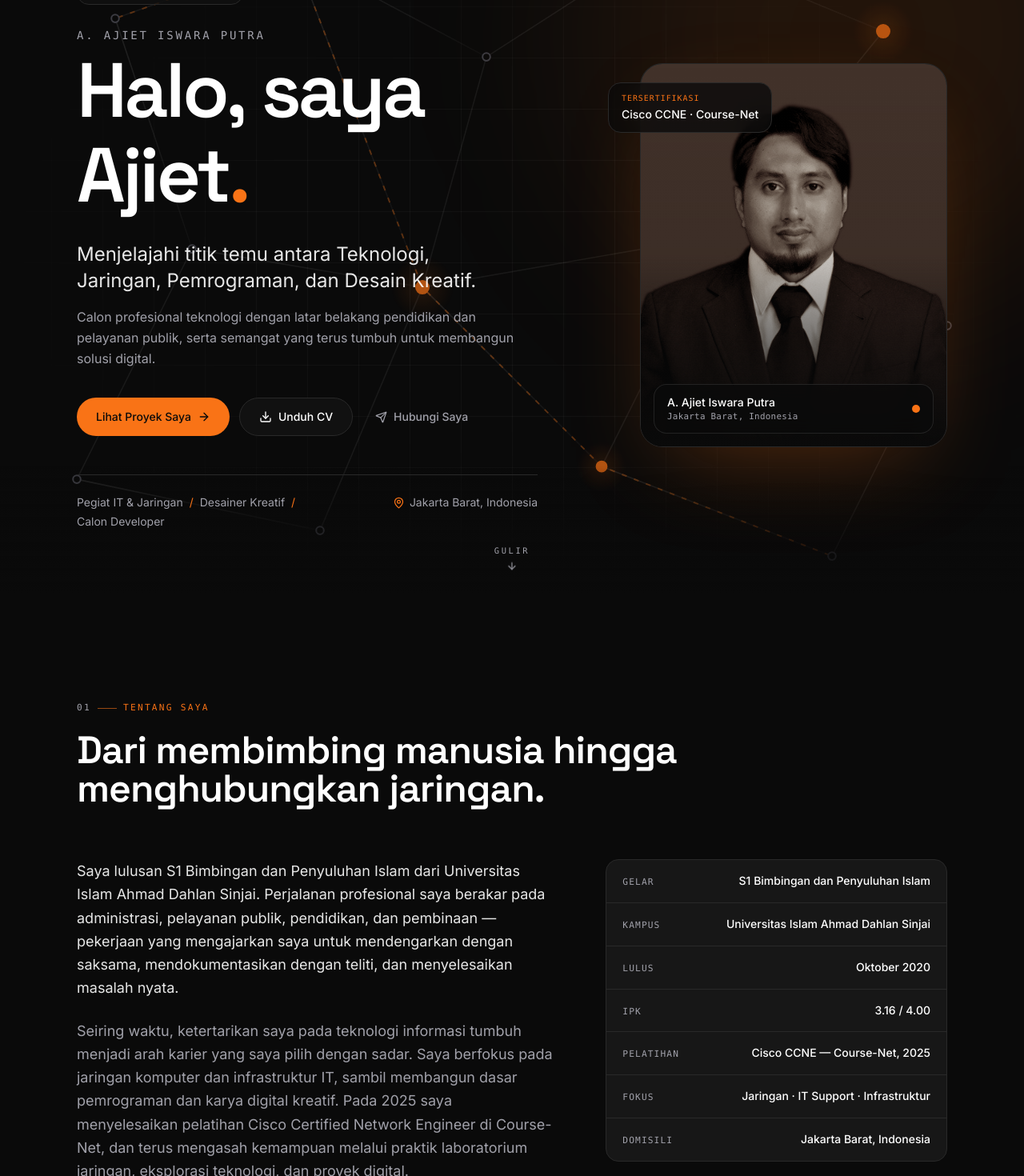
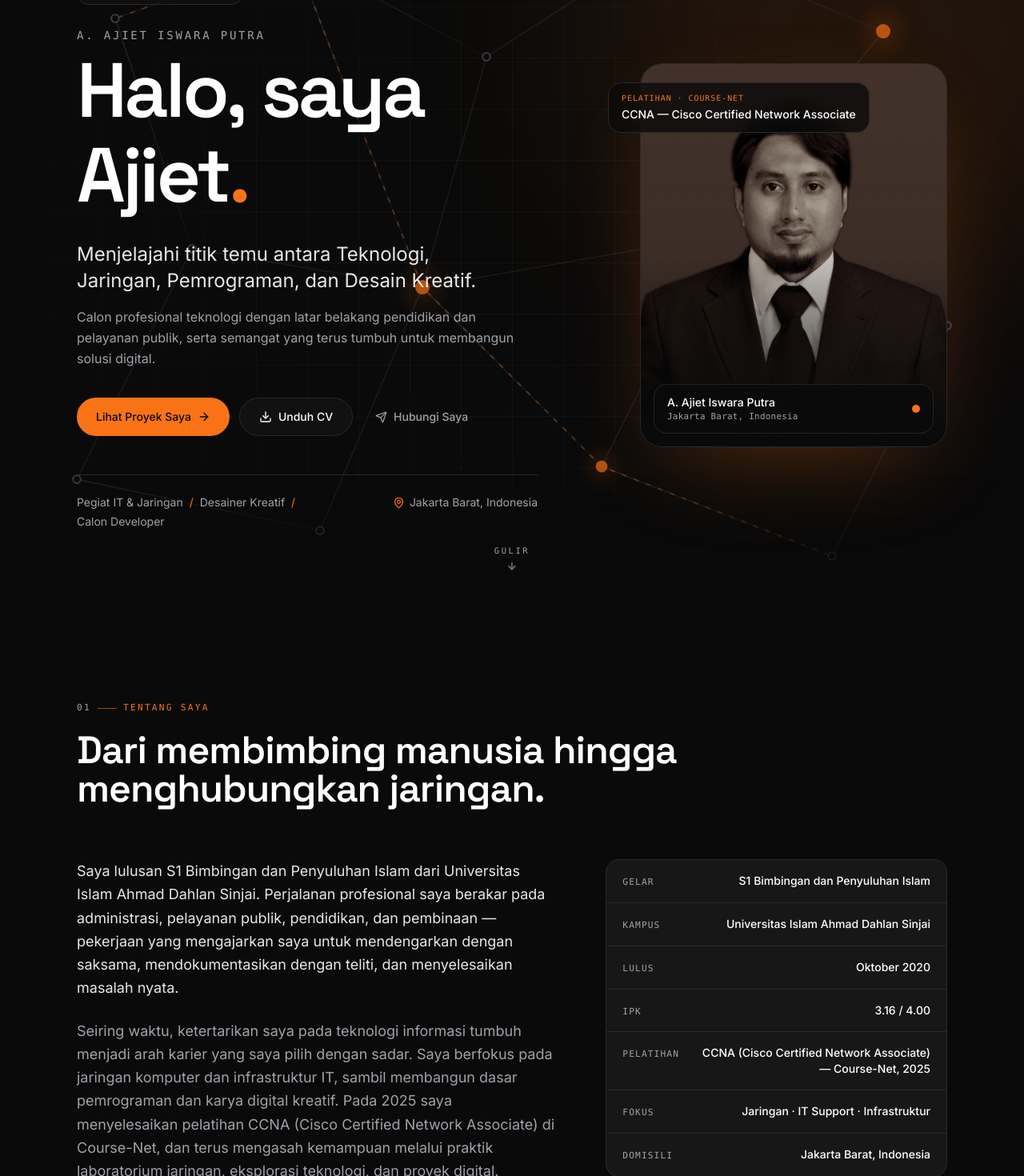
Before and after one commit to ajietiswara2024/ajiet-portfolio, a React (Vite) app: page / in a window 1280 px wide. Shown: the part 120-1590 px from the top of the page at 80% size. Built offline with nearby package versions, Linux system fonts and the light colour scheme.

Commit message:
Describe Course-Net training as CCNA (Cisco Certified Network Associate)
Co-Authored-By: Claude Opus 5.5 <noreply@anthropic.com>

```diff
--- a/src/components/sections/Hero.tsx
+++ b/src/components/sections/Hero.tsx
@@ -142,7 +142,7 @@ export function Hero() {
           {cert && (
             <div className="absolute top-6 -left-4 hidden rounded-2xl border border-line bg-ink/80 px-4 py-3 backdrop-blur-md sm:block lg:-left-10">
               <p className="font-mono text-[0.62rem] tracking-widest text-accent uppercase">{ui.hero.certified}</p>
-              <p className="mt-0.5 text-sm font-medium">Cisco CCNE · {cert.institution.split(' ')[0]}</p>
+              <p className="mt-0.5 text-sm font-medium">CCNA — Cisco Certified Network Associate</p>
             </div>
           )}
         </motion.div>
--- a/src/data/certifications.ts
+++ b/src/data/certifications.ts
@@ -12,7 +12,7 @@ export const certifications: Certification[] = [
     period: '12 April – 11 Mei 2025',
     grade: 'B+',
     description:
-      'Program pelatihan profesional yang berfokus pada dasar-dasar jaringan Cisco dan keterampilan praktis network engineering — IP addressing, subnetting, VLAN, routing dasar, switching, serta konfigurasi perangkat di Cisco Packet Tracer.',
+      'Program pelatihan berbasis kurikulum CCNA (Cisco Certified Network Associate) yang berfokus pada dasar-dasar jaringan Cisco dan keterampilan praktis network engineering — IP addressing, subnetting, VLAN, routing dasar, switching, serta konfigurasi perangkat di Cisco Packet Tracer.',
     fileUrl: '/assets/certificates/course-net-ccne-accelerator-competency.pdf',
     credentialId: '2505/PK-00027',
   },
@@ -22,7 +22,7 @@ export const certifications: Certification[] = [
     date: '11 Mei 2025',
     period: '12 April – 11 Mei 2025',
     description:
-      'Sertifikat penyelesaian atas keikutsertaan dalam bootcamp Cisco Certified Network Academy di Course-Net Indonesia.',
+      'Sertifikat penyelesaian atas keikutsertaan dalam bootcamp CCNA (Cisco Certified Network Associate) di Course-Net Indonesia.',
     fileUrl: '/assets/certificates/course-net-ccne-attendance-completion.pdf',
     credentialId: '2505/PK-00027',
   },
--- a/src/data/profile.ts
+++ b/src/data/profile.ts
@@ -23,7 +23,7 @@ export const profile: Profile = {
   about: {
     paragraphs: [
       'Saya lulusan S1 Bimbingan dan Penyuluhan Islam dari Universitas Islam Ahmad Dahlan Sinjai. Perjalanan profesional saya berakar pada administrasi, pelayanan publik, pendidikan, dan pembinaan — pekerjaan yang mengajarkan saya untuk mendengarkan dengan saksama, mendokumentasikan dengan teliti, dan menyelesaikan masalah nyata.',
-      'Seiring waktu, ketertarikan saya pada teknologi informasi tumbuh menjadi arah karier yang saya pilih dengan sadar. Saya berfokus pada jaringan komputer dan infrastruktur IT, sambil membangun dasar pemrograman dan karya digital kreatif. Pada 2025 saya menyelesaikan pelatihan Cisco Certified Network Engineer di Course-Net, dan terus mengasah kemampuan melalui praktik laboratorium jaringan, eksplorasi teknologi, dan proyek digital.',
+      'Seiring waktu, ketertarikan saya pada teknologi informasi tumbuh menjadi arah karier yang saya pilih dengan sadar. Saya berfokus pada jaringan komputer dan infrastruktur IT, sambil membangun dasar pemrograman dan karya digital kreatif. Pada 2025 saya menyelesaikan pelatihan CCNA (Cisco Certified Network Associate) di Course-Net, dan terus mengasah kemampuan melalui praktik laboratorium jaringan, eksplorasi teknologi, dan proyek digital.',
       'Bagi saya, peralihan ini adalah proses pengembangan kompetensi profesional — bukan klaim bahwa saya sudah menjadi senior engineer. Yang saya bawa adalah kemampuan komunikasi, pemecahan masalah, dan kemauan belajar yang kuat, untuk diterapkan di titik temu antara teknologi, kreativitas, dan manusia.',
     ],
     facts: [
@@ -31,7 +31,7 @@ export const profile: Profile = {
       { label: 'Kampus', value: 'Universitas Islam Ahmad Dahlan Sinjai' },
       { label: 'Lulus', value: 'Oktober 2020' },
       { label: 'IPK', value: '3.16 / 4.00' },
-      { label: 'Pelatihan', value: 'Cisco CCNE — Course-Net, 2025' },
+      { label: 'Pelatihan', value: 'CCNA (Cisco Certified Network Associate) — Course-Net, 2025' },
       { label: 'Fokus', value: 'Jaringan · IT Support · Infrastruktur' },
       { label: 'Domisili', value: 'Jakarta Barat, Indonesia' },
     ],
--- a/src/data/skills.ts
+++ b/src/data/skills.ts
@@ -10,7 +10,7 @@ export const skillCategories: SkillCategory[] = [
     icon: 'network',
     title: 'Jaringan & Infrastruktur IT',
     summary:
-      'Fokus utama. Dilatih melalui program Cisco Certified Network Engineer dan dipraktikkan di lingkungan lab simulasi.',
+      'Fokus utama. Dilatih melalui program CCNA (Cisco Certified Network Associate) di Course-Net dan dipraktikkan di lingkungan lab simulasi.',
     stage: 'Fokus utama · Terlatih & praktik lab',
     skills: [
       'Jaringan Cisco',
--- a/src/i18n/ui.ts
+++ b/src/i18n/ui.ts
@@ -17,7 +17,7 @@ const id = {
     scroll: 'Gulir',
     titleLabel: 'Jabatan profesional',
     locationLabel: 'Lokasi',
-    certified: 'Tersertifikasi',
+    certified: 'Pelatihan · Course-Net',
   },
   sections: {
     about: { eyebrow: 'Tentang Saya', title: 'Dari membimbing manusia hingga menghubungkan jaringan.', description: '' },
@@ -123,7 +123,7 @@ const en: UiStrings = {
     scroll: 'Scroll',
     titleLabel: 'Professional title',
     locationLabel: 'Location',
-    certified: 'Certified',
+    certified: 'Training · Course-Net',
   },
   sections: {
     about: { eyebrow: 'About', title: 'From guiding people to connecting networks.', description: '' },
```
